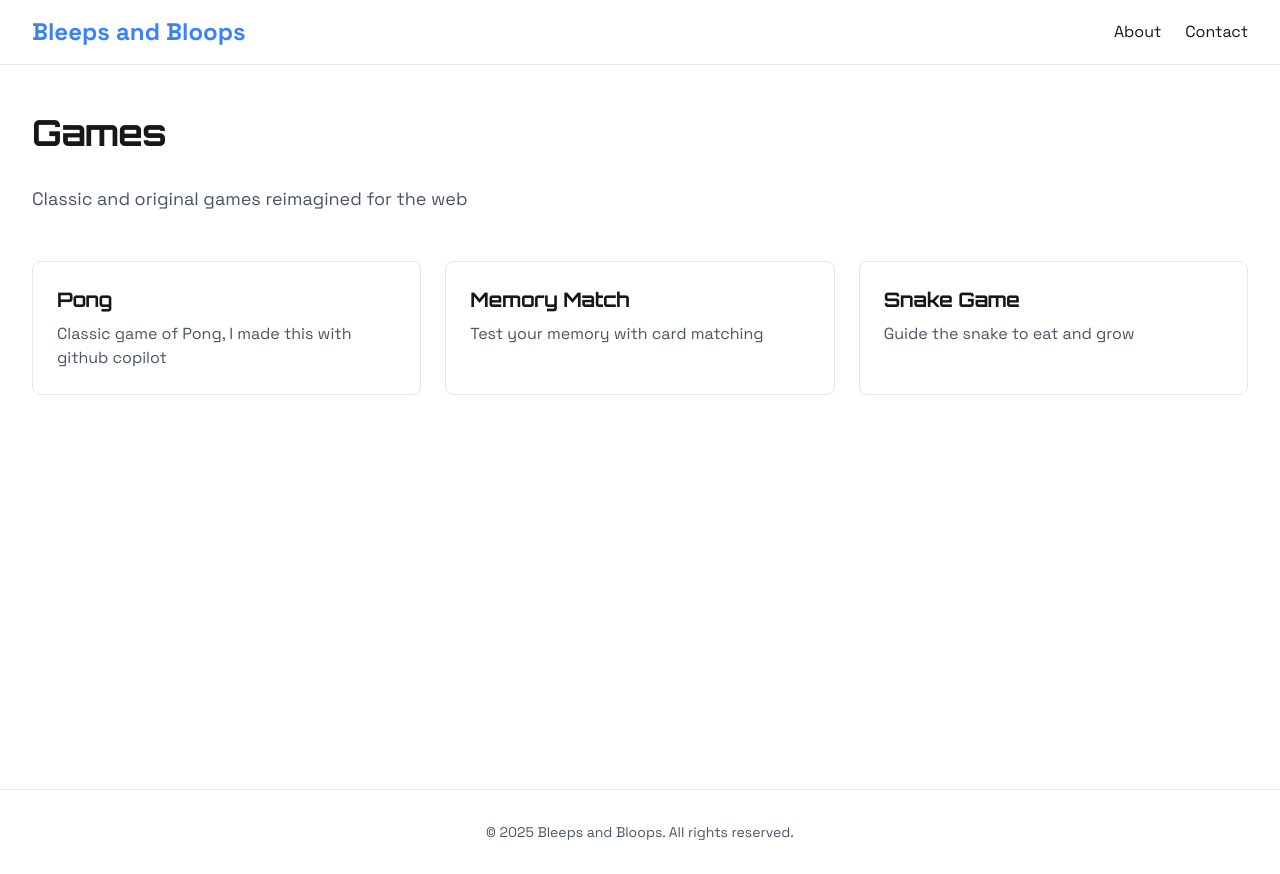
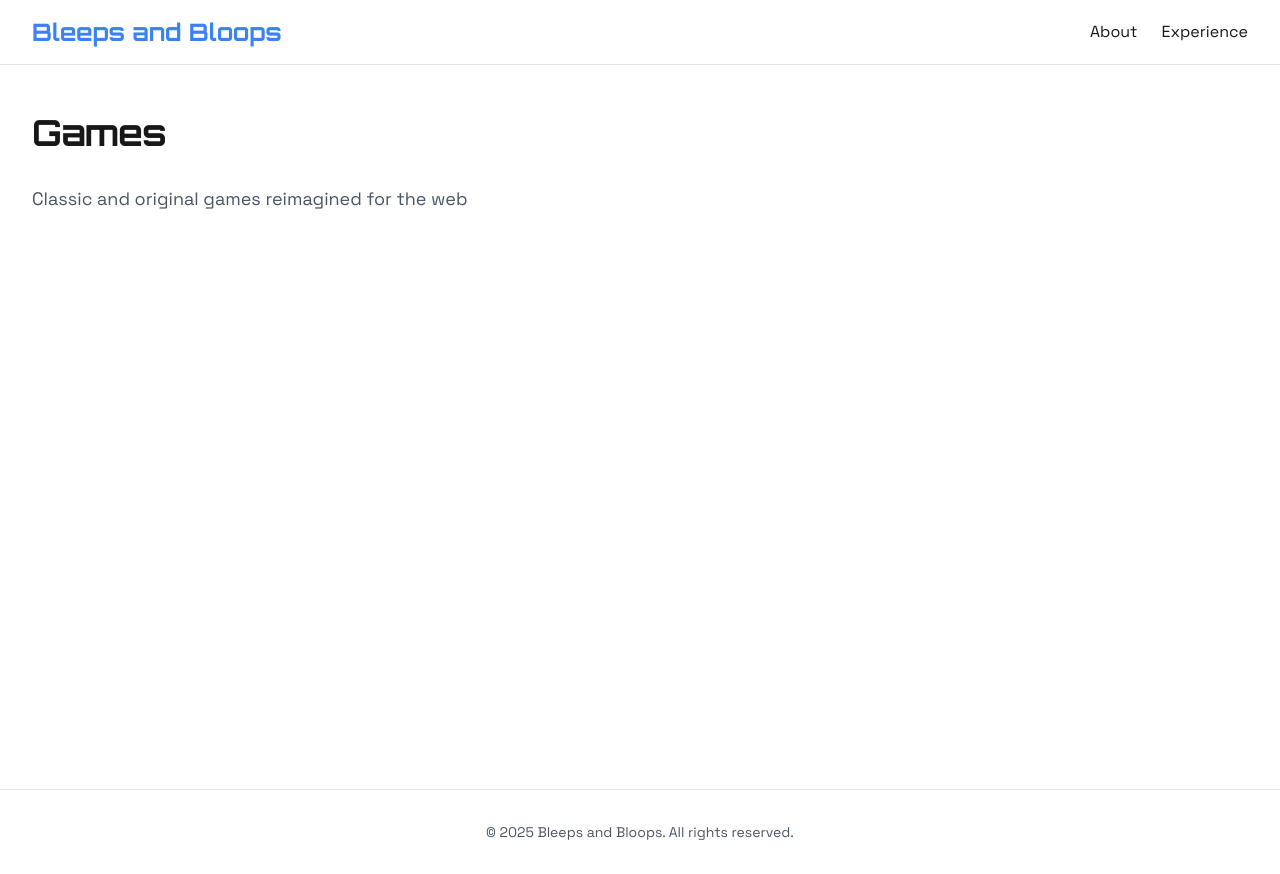
Before and after one commit to eljamez/bleeps-and-bloops, a Next.js app: page /games in a window 1280 px wide. Built offline with nearby package versions, Linux system fonts and the light colour scheme.

Commit message:
feat(more)hiding things and adding experience page.

```diff
--- /dev/null
+++ b/src/app/experience/page.tsx
@@ -0,0 +1,7 @@
+export default function ExperiencePage() {
+  return (
+    <div className="max-w-7xl mx-auto px-4 sm:px-6 lg:px-8 py-12">
+      <h1 className="text-4xl font-bold mb-8">Experience</h1>
+    </div>
+  );
+}
--- a/src/app/layout.tsx
+++ b/src/app/layout.tsx
@@ -41,7 +41,7 @@ export default function RootLayout({
             <div className="flex items-center justify-between">
               <Link
                 href="/"
-                className="text-2xl font-bold text-primary hover:text-primary-hover transition-colors"
+                className="text-2xl font-bold text-primary hover:text-primary-hover transition-colors font-heading"
               >
                 Bleeps and Bloops
               </Link>
@@ -53,11 +53,17 @@ export default function RootLayout({
                   About
                 </Link>
                 <Link
+                  href="/experience"
+                  className="hover:text-primary transition-colors"
+                >
+                  Experience
+                </Link>
+                {/* <Link
                   href="/contact"
                   className="hover:text-primary transition-colors"
                 >
                   Contact
-                </Link>
+                </Link> */}
               </div>
             </div>
           </nav>
--- a/src/app/page.tsx
+++ b/src/app/page.tsx
@@ -1,5 +1,7 @@
-import { experiments, games, tools } from "@/data";
+import CodepenEmbed from "@/components/codepen/embed";
+import { codepenItems, experiments, games, tools } from "@/data";
 import Link from "next/link";
+import Script from "next/script";
 
 interface CardProps {
   title: string;
@@ -29,12 +31,19 @@ export default function Home() {
           Welcome to Bleeps and Bloops
         </h1>
         <p className="text-xl text-gray-600 dark:text-gray-400">
-          Interactive games, useful tools, and creative experiments built with
-          React and Next.js
+          Games, tools and experiments built with React and Next.js by{" "}
+          <a
+            href="https://eljamez.com"
+            className="text-primary hover:text-primary-hover hover:underline transition-colors"
+          >
+            James Hall
+          </a>
+          .
         </p>
       </div>
 
       {/* Games Section */}
+      {games.length > 0 && (
         <section className="mb-16">
           <div className="flex items-center justify-between mb-6">
             <h2 className="text-3xl font-bold">Games</h2>
@@ -56,8 +65,10 @@ export default function Home() {
             ))}
           </div>
         </section>
+      )}
 
       {/* Tools Section */}
+      {tools.length > 0 && (
         <section className="mb-16">
           <div className="flex items-center justify-between mb-6">
             <h2 className="text-3xl font-bold">Tools</h2>
@@ -79,8 +90,10 @@ export default function Home() {
             ))}
           </div>
         </section>
+      )}
 
       {/* Experiments Section */}
+      {experiments.length > 0 && (
         <section className="mb-16">
           <div className="flex items-center justify-between mb-6">
             <h2 className="text-3xl font-bold">Experiments</h2>
@@ -102,6 +115,35 @@ export default function Home() {
             ))}
           </div>
         </section>
+      )}
+
+      <section className="mb-16">
+        <div className="flex items-center justify-between mb-6">
+          <h2 className="text-3xl font-bold">Featured CodePens</h2>
+          <Link
+            href="https://codepen.io/eljamez"
+            className="text-sm text-primary hover:text-primary-hover hover:underline transition-colors"
+          >
+            View all CodePens →
+          </Link>
+        </div>
+        <div className="grid grid-cols-1 md:grid-cols-2 lg:grid-cols-2 gap-6">
+          {codepenItems.map((codepen) => (
+            <CodepenEmbed
+              key={codepen.slug}
+              slug={codepen.slug}
+              title={codepen.title}
+              user={codepen.user}
+            />
+          ))}
+        </div>
+      </section>
+
+      {/* CodePen Embed Script */}
+      <Script
+        src="https://cpwebassets.codepen.io/assets/embed/ei.js"
+        strategy="lazyOnload"
+      />
     </div>
   );
 }
--- /dev/null
+++ b/src/components/codepen/embed.tsx
@@ -0,0 +1,52 @@
+"use client";
+
+import { useEffect } from "react";
+
+export default function CodepenEmbed({
+  slug,
+  title,
+  user,
+}: {
+  slug: string;
+  title: string;
+  user: string;
+}) {
+  useEffect(() => {
+    const script = document.createElement("script");
+    script.src = "https://cpwebassets.codepen.io/assets/embed/ei.js";
+    script.async = true;
+    document.body.appendChild(script);
+  }, []);
+
+  return (
+    <div className="codepen">
+      <h3 className="text-lg font-bold mb-2">{title}</h3>
+      <p
+        className="codepen"
+        data-height="300"
+        data-theme-id="dark"
+        data-default-tab="result"
+        data-slug-hash={slug}
+        data-pen-title={title}
+        data-user={user}
+        style={{
+          height: "300px",
+          boxSizing: "border-box",
+          display: "flex",
+          alignItems: "center",
+          justifyContent: "center",
+          border: "2px solid",
+          margin: "1em 0",
+          padding: "1em",
+        }}
+      >
+        <span>
+          See the Pen{" "}
+          <a href={`https://codepen.io/${user}/pen/${slug}`}>{title}</a> by
+          James Hall (<a href={`https://codepen.io/${user}`}>{user}</a>) on{" "}
+          <a href="https://codepen.io">CodePen</a>
+        </span>
+      </p>
+    </div>
+  );
+}
--- a/src/data.ts
+++ b/src/data.ts
@@ -1,55 +1,76 @@
 // Sample data - you can move this to a separate file or database later
 
 export const games = [
+  //   {
+  //     slug: "pong",
+  //     title: "Pong",
+  //     description: "Classic game of Pong, I made this with github copilot",
+  //   },
+  //   {
+  //     slug: "memory-match",
+  //     title: "Memory Match",
+  //     description: "Test your memory with card matching",
+  //   },
+  //   {
+  //     slug: "snake",
+  //     title: "Snake Game",
+  //     description: "Guide the snake to eat and grow",
+  //   },
+];
+
+export const tools = [
+  //   {
+  //     slug: "color-picker",
+  //     title: "Color Picker",
+  //     description: "Generate and explore color palettes",
+  //   },
+  //   {
+  //     slug: "json-formatter",
+  //     title: "JSON Formatter",
+  //     description: "Format and validate JSON data",
+  //   },
+  //   {
+  //     slug: "base64-encoder",
+  //     title: "Base64 Encoder",
+  //     description: "Encode and decode Base64 strings",
+  //   },
+];
+
+export const experiments = [
+  //   {
+  //     slug: "particle-system",
+  //     title: "Particle System",
+  //     description: "Interactive particle physics",
+  //   },
+  //   {
+  //     slug: "wave-generator",
+  //     title: "Wave Generator",
+  //     description: "Create mesmerizing wave patterns",
+  //   },
+  //   {
+  //     slug: "fractal-explorer",
+  //     title: "Fractal Explorer",
+  //     description: "Explore mathematical fractals",
+  //   },
+];
+
+export const codepenItems = [
   {
-    slug: "pong",
-    title: "Pong",
-    description: "Classic game of Pong, I made this with github copilot",
+    slug: "ZEbjWdx",
+    title: "Super Mario CSS Grid Fader",
+    user: "eljamez",
   },
   {
-    slug: "memory-match",
-    title: "Memory Match",
-    description: "Test your memory with card matching",
-  },
-  {
-    slug: "snake",
-    title: "Snake Game",
-    description: "Guide the snake to eat and grow",
+    slug: "dyYJWQz",
+    title: "Marquee Infinite Loop",
+    user: "eljamez",
   },
 ];
 
-export const tools = [
+export const work = [
   {
-    slug: "color-picker",
-    title: "Color Picker",
-    description: "Generate and explore color palettes",
-  },
-  {
-    slug: "json-formatter",
-    title: "JSON Formatter",
-    description: "Format and validate JSON data",
-  },
-  {
-    slug: "base64-encoder",
-    title: "Base64 Encoder",
-    description: "Encode and decode Base64 strings",
+    slug: "",
+    title: "Work",
+    description: "Work",
   },
 ];
-
-export const experiments = [
-  {
-    slug: "particle-system",
-    title: "Particle System",
-    description: "Interactive particle physics",
-  },
-  {
-    slug: "wave-generator",
-    title: "Wave Generator",
-    description: "Create mesmerizing wave patterns",
-  },
-  {
-    slug: "fractal-explorer",
-    title: "Fractal Explorer",
-    description: "Explore mathematical fractals",
-  },
-];
```
Lines whose indentation alone changed are shown as unchanged.
